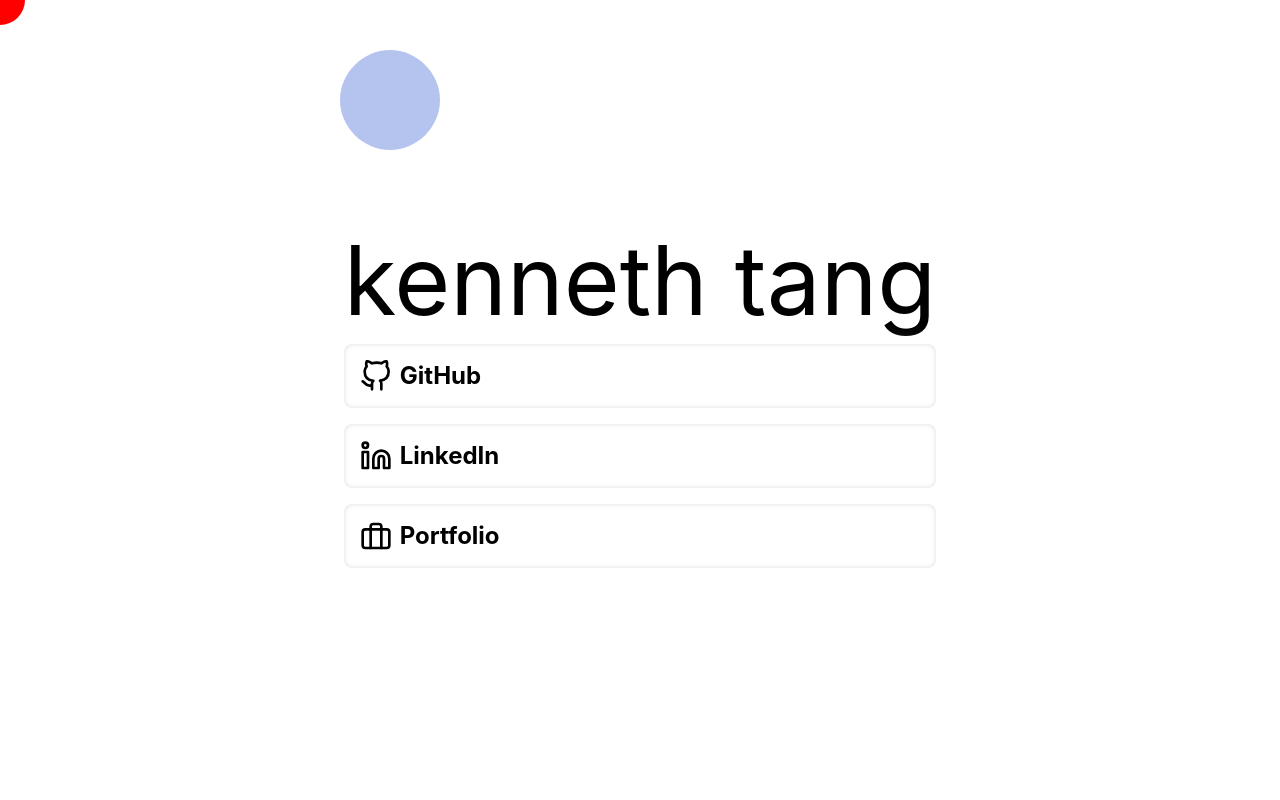
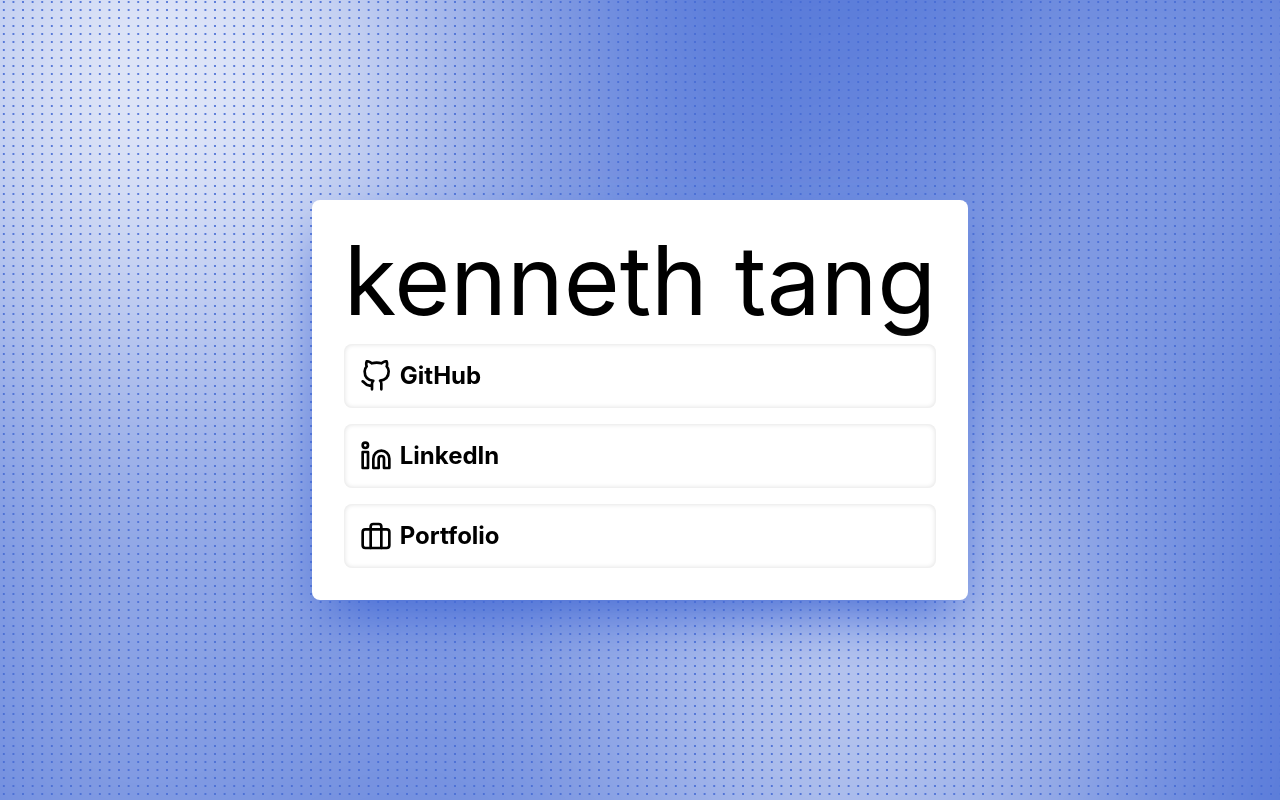
Before and after one commit to Kenny477/hello, a SvelteKit app: page / in a window 1280 px wide. Built offline with nearby package versions, Linux system fonts and the light colour scheme.

Commit message:
Significant progress

```diff
--- a/src/components/Button.svelte
+++ /dev/null
@@ -1,14 +0,0 @@
-<script lang="ts">
-	export let href: string;
-	export let label: string;
-</script>
-
-<a
-	{href}
-	rel="noreferrer"
-	target="_blank"
-	class="link-button"
->
-	<slot />
-	<p>{label}</p>
-</a>
--- a/src/components/Cursor.svelte
+++ /dev/null
@@ -1,32 +0,0 @@
-<script lang="ts">
-	import { spring } from 'svelte/motion';
-	let pos = {
-		x: 0,
-		y: 0
-	};
-
-	function handleMouseMove(e: MouseEvent) {
-		pos = {
-			x: e.clientX,
-			y: e.clientY
-		};
-	}
-	let cursor: HTMLDivElement;
-
-	$: console.log(cursor);
-
-	// $: cursor.style.transform = `translate(${pos.x}px, ${pos.y}px)`;
-
-	// $: console.log(pos);
-</script>
-
-<svg width="8px" height="8px" viewBox="0 0 8 8" version="1.1" xmlns="http://www.w3.org/2000/svg" xmlns:xlink="http://www.w3.org/1999/xlink" class="absolute top-0 left-0 h-screen w-screen">
-	<g id="Page-1" stroke="none" stroke-width="1" fill="none" fill-rule="evenodd">
-			<g id="rain" fill="#456bd5" fill-opacity="0.4">
-					<path d="M 1 1 C 1 1.27 1.23 1.5 1.5 1.5 C 1.77 1.5 2 1.27 2 1 C 2 0.73 1.77 0.5 1.5 0.5 C 1.23 0.5 1 0.73 1 1" id="Combined-Shape"></path>
-			</g>
-	</g>
-</svg>
-<svg class="absolute top-0 left-0 h-screen w-screen z-10" on:mousemove={handleMouseMove}>
-	<circle cx={pos.x} cy={pos.y} r="25" fill="white" />
-</svg>
--- a/src/components/Grain.svelte
+++ /dev/null
@@ -1,29 +0,0 @@
-<div class="">
-	<!-- <div class="overlay w-screen h-screen">
-  </div>
-	<svg id="noise" viewBox="0 0 400 400" xmlns="http://www.w3.org/2000/svg">
-		<filter id="noiseFilter">
-			<feTurbulence type="fractalNoise" baseFrequency="9.77" numOctaves="6" stitchTiles="stitch" />
-		</filter>
-		<rect width="100vw" height="1vh" filter="url(#noiseFilter)" />
-	</svg> -->
-
-  <div class="bg-transparent absolute background">
-    <slot/>
-  </div>
-</div>
-
-<style>
-	.background {
-		background-image: url('/grain.svg');
-	}
-	#noise {
-		position: absolute;
-    top: 0;
-    left: 0;
-	}
-	.overlay {
-    position: absolute;
-		background: linear-gradient(to bottom, blue, transparent 20%);
-	}
-</style>
--- a/src/components/ThemeButton.svelte
+++ /dev/null
@@ -1,8 +0,0 @@
-<script lang="ts">
-  export let theme;
-</script>
-
-<div class="rounded-full w-12 h-10 p-1 flex flex-start bg-white">
-  <button class="rounded-full w-4 h-4"></button>
-
-</div>
--- a/src/global.css
+++ b/src/global.css
@@ -14,4 +14,8 @@
   .link-button p {
     @apply text-2xl font-bold;
   }
+
+  .text-glow {
+    text-shadow: #456bd5 0 0 10px;
+  }
 }
--- a/src/routes/+page.svelte
+++ b/src/routes/+page.svelte
@@ -1,17 +1,5 @@
 <script lang="ts">
 	let theme: boolean = false;
-
-	let pos = {
-		x: 0,
-		y: 0
-	};
-
-	function handleMouseMove(e: MouseEvent) {
-		pos = {
-			x: e.clientX,
-			y: e.clientY
-		};
-	}
 </script>
 
 <svelte:head>
@@ -19,25 +7,49 @@
 	<link rel="icon" type="image/svg" href="/wavinghand.svg" />
 </svelte:head>
 
-<svg class="absolute top-0 left-0 h-screen w-screen bg-repeat" viewBox="0 0 8 8" version="1.1" xmlns="http://www.w3.org/2000/svg" xmlns:xlink="http://www.w3.org/1999/xlink">
-    <!-- Generator: Sketch 40.1 (33804) - http://www.bohemiancoding.com/sketch -->
-    <title>rain</title>
-    <desc>Created with Sketch.</desc>
-    <defs></defs>
-    <g id="Page-1" stroke="none" stroke-width="1" fill="none" fill-rule="evenodd">
-        <g id="rain" fill="#456bd5" fill-opacity="0.4">
-            <!-- <path d="M4,0.990777969 C4,0.443586406 4.44386482,0 5,0 C5.55228475,0 6,0.45097518 6,0.990777969 L6,5.00922203 C6,5.55641359 5.55613518,6 5,6 C4.44771525,6 4,5.54902482 4,5.00922203 L4,0.990777969 Z M10,8.99077797 C10,8.44358641 10.4438648,8 11,8 C11.5522847,8 12,8.45097518 12,8.99077797 L12,13.009222 C12,13.5564136 11.5561352,14 11,14 C10.4477153,14 10,13.5490248 10,13.009222 L10,8.99077797 Z" id="Combined-Shape"></path> -->
-            <path d="M 1 1 C 1 1.27 1.23 1.5 1.5 1.5 C 1.77 1.5 2 1.27 2 1 C 2 0.73 1.77 0.5 1.5 0.5 C 1.23 0.5 1 0.73 1 1" id="Combined-Shape"></path>
-        </g>
-    </g>
+<!-- Look into the following for animated -->
+<!-- https://css-tricks.com/how-to-map-mouse-position-in-css/ -->
+<svg
+	class="absolute top-0 left-0 h-screen w-screen"
+	version="1.1"
+	xmlns="http://www.w3.org/2000/svg"
+>
+	<defs>
+		<filter id="blur1" x="-10%" y="-10%" width="120%" height="120%"
+			><feFlood flood-opacity="0" result="BackgroundImageFix" /><feBlend
+				mode="normal"
+				in="SourceGraphic"
+				in2="BackgroundImageFix"
+				result="shape"
+			/><feGaussianBlur stdDeviation="163" result="effect1_foregroundBlur" /></filter
+		>
+		<pattern id="grain" viewBox="0 0 4 4" width="0.75%" height="1%">
+			<g stroke="none" stroke-width="1" fill="none" fill-rule="evenodd">
+				<g fill="#456bd5" fill-opacity="1">
+					<path
+						d="M 1 1 C 1 1.27 1.23 1.5 1.5 1.5 C 1.77 1.5 2 1.27 2 1 C 2 0.73 1.77 0.5 1.5 0.5 C 1.23 0.5 1 0.73 1 1"
+					/>
+				</g>
+			</g>
+		</pattern>
+	</defs>
+	<rect width="100%" height="100%" fill="#456bd5" />
+	<g filter="url(#blur1)">
+		<circle cx="13%" cy="9%" fill="#ffffff" r="33%" />
+		<circle cx="19%" cy="6%" fill="#ffffff" r="20%" />
+		<circle cx="22%" cy="40%" fill="#ffffff" r="12%" />
+		<circle cx="11%" cy="94%" fill="#ffffff" r="16%" />
+		<circle cx="18%" cy="29%" fill="#ffffff" r="17%" />
+		<circle cx="67%" cy="85%" fill="#ffffff" r="25%" />
+		<circle cx="89%" cy="16%" fill="#ffffff" r="15%" />
+	</g>
+	<rect width="100%" height="100%" fill="url(#grain)" />
 </svg>
 
-<svg class="absolute top-0 left-0 h-screen w-screen z-10" >
-	<circle cx={pos.x} cy={pos.y} r="25" fill="red" />
-</svg>
-
-<main class="absolute top-0 left-0 h-screen w-screen flex flex-col space-y-8 items-center justify-center z-20" on:mousemove={handleMouseMove}>
-	<div class="bg-white rounded-lg flex flex-col p-8 space-y-4">
+<main
+	class="absolute top-0 left-0 h-screen w-screen flex flex-col space-y-8 items-center justify-center z-20"
+>
+	<div class="bg-white rounded-lg flex flex-col p-8 space-y-4 shadow-2xl shadow-[#456bd5]">
 		<p class="text-8xl">kenneth tang</p>
 		<div class="flex flex-col space-y-4 text-6xl">
 			<a href="https://github.com/Kenny477" rel="noreferrer" target="_blank" class="link-button">
```
